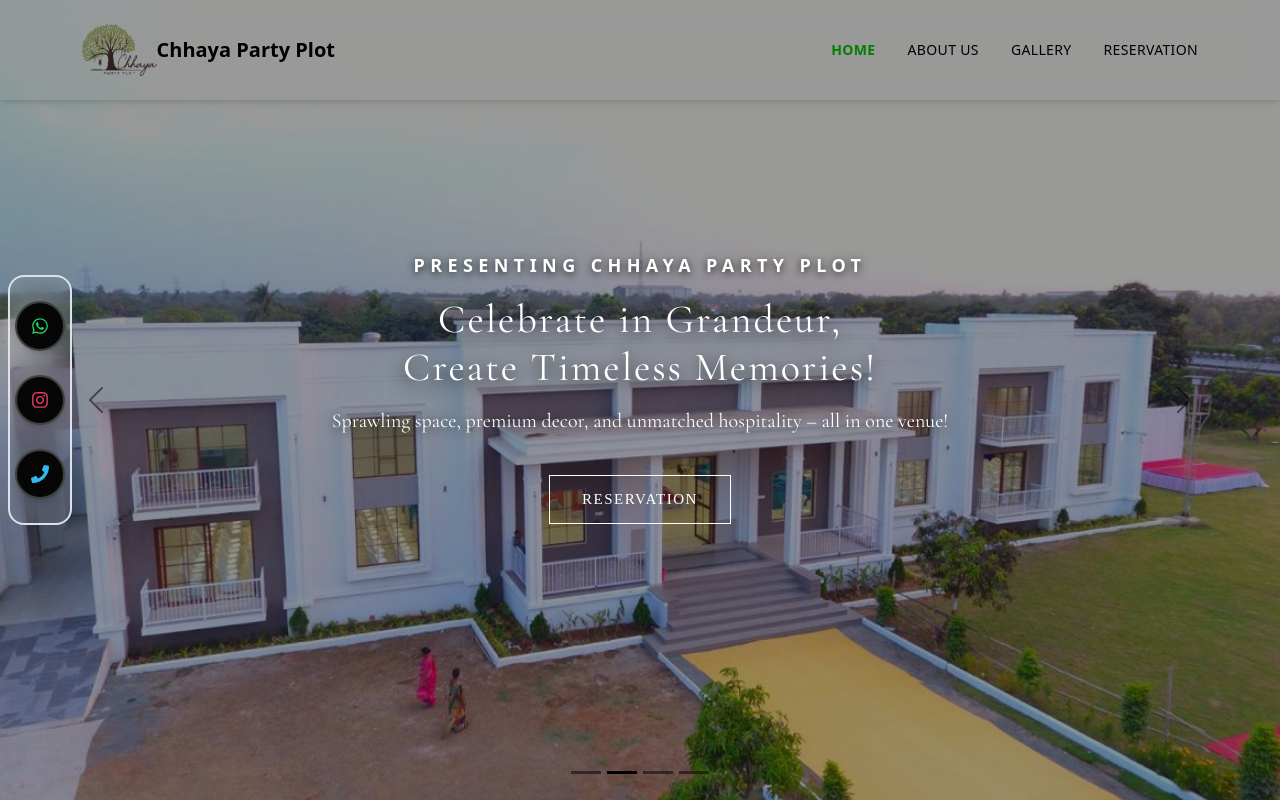
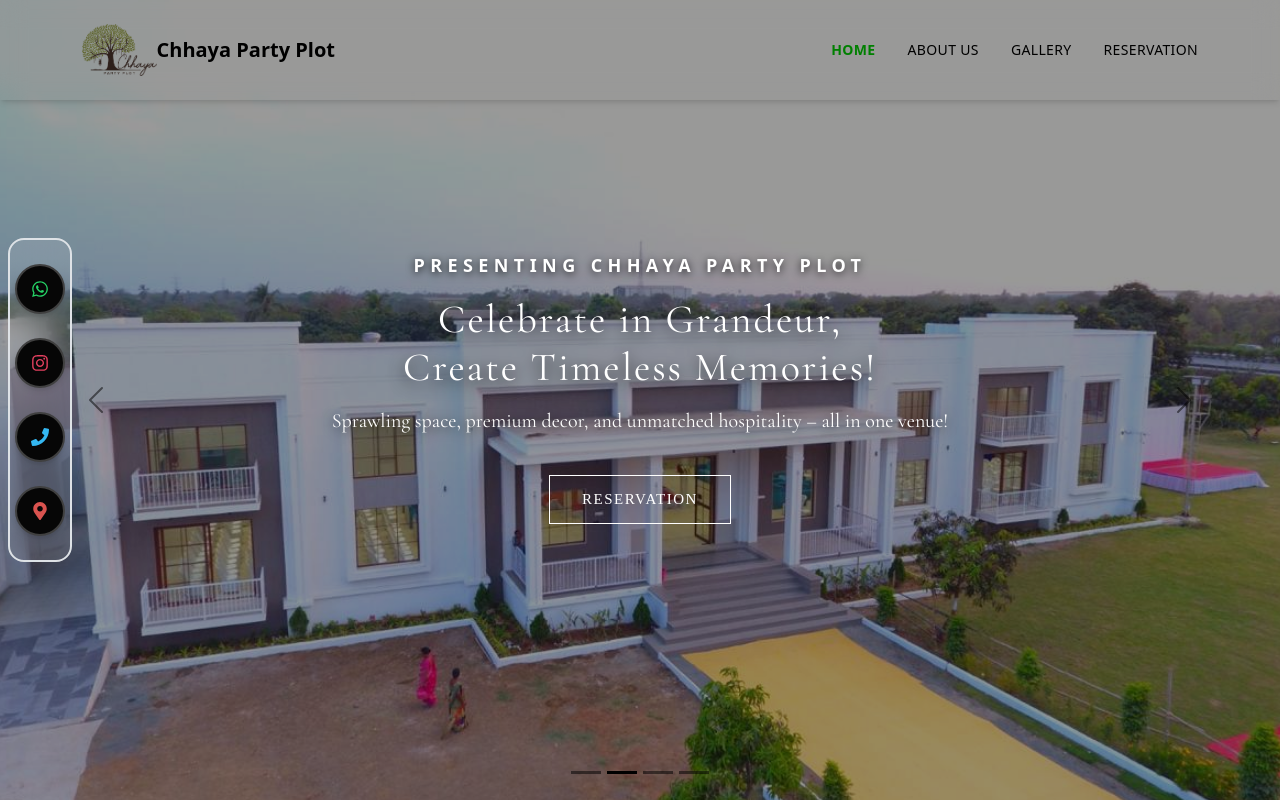
Before and after one commit to ChhayaPartyPlot/chhayaPartyPlot, a Next.js app: page / in a window 1280 px wide. Shown: the top 800 px of the page. Built offline with nearby package versions, Linux system fonts and the light colour scheme.

Commit message:
visual chang & map include

```diff
--- a/app/comonents/footer.tsx
+++ b/app/comonents/footer.tsx
@@ -83,7 +83,7 @@
 </nav>
 </div>
 
-<div className="space-y-4 md:block hidden">
+<div className="space-y-4 md:block ">
   <h3 className="text-xl font-medium mb-4 text-center text-black">Location</h3>
 
   <div className="w-full h-64 mt-4 relative group">
--- a/app/page.tsx
+++ b/app/page.tsx
@@ -13,6 +13,7 @@
 
 
 import { FaWhatsapp, FaInstagram, FaPhone } from 'react-icons/fa';
+import { FaMapMarkerAlt } from 'react-icons/fa';
 
 const copyToClipboard = (text: string) => {
   navigator.clipboard.writeText(text).then(() => {
@@ -35,7 +36,17 @@
     icon: <FaPhone size={18} color="#34B7F1" />,
     label: "Call",
     onClick: () => copyToClipboard("+919999999999")
-  }
+  },
+  {
+  icon: <FaMapMarkerAlt size={18} color="#d9534f" />,
+  label: "Map",
+  onClick: () =>
+    window.open(
+      "https://www.google.com/maps/place/Chhaya+Party+Plot/@20.7288678,73.0306851,17z/data=!3m1!4b1!4m6!3m5!1s0x3be0ed1aac0027a3:0xa2d6c4b636ce3d7f!8m2!3d20.7288678!4d73.0306851!16s%2Fg%2F11v0y548kr?entry=ttu&g_ep=EgoyMDI1MDUxMy4xIKXMDSoASAFQAw%3D%3D",
+
+      "_blank"
+    ),
+}
 ];
 
 const images = [
```
